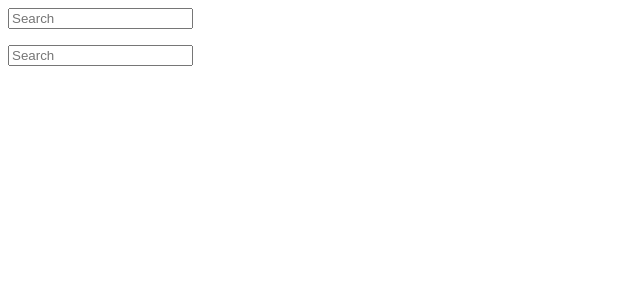
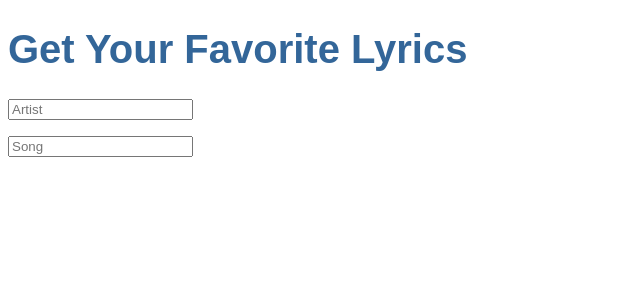
Before and after one commit to logunlaja26/AngularMusicMatchClient, an Angular app: page / in a window 1280 px wide. Shown: the top 300 px of the page, without its empty margins (0-640 px from the left). Built offline with nearby package versions, Linux system fonts and the light colour scheme.

Commit message:
Updated the application styling

```diff
--- a/src/app/app.component.css
+++ b/src/app/app.component.css
@@ -0,0 +1,5 @@
+h1 {
+  color: #369;
+  font-family: Arial, Helvetica, sans-serif;
+  font-size: 250%;
+}
--- a/src/app/app.component.html
+++ b/src/app/app.component.html
@@ -1,9 +1,10 @@
+<h1>{{title}}</h1>
 <div class="toolbar" role="banner">
   <form class="form-inline waves-light" mdbWavesEffect>
-    <input class="form-control mr-sm-2" type="text" placeholder="Search">
+    <input class="form-control mr-sm-2" type="text" placeholder="Artist">
   </form>
   <p></p>
   <form class="form-inline waves-light" mdbWavesEffect>
-    <input class="form-control mr-sm-2" type="text" placeholder="Search">
+    <input class="form-control mr-sm-2" type="text" placeholder="Song">
   </form>
 </div>
--- a/src/app/app.component.ts
+++ b/src/app/app.component.ts
@@ -6,5 +6,5 @@ import { Component } from '@angular/core';
   styleUrls: ['./app.component.css']
 })
 export class AppComponent {
-  title = 'AngularMusicMatchClient';
+  title = 'Get Your Favorite Lyrics';
 }
```
